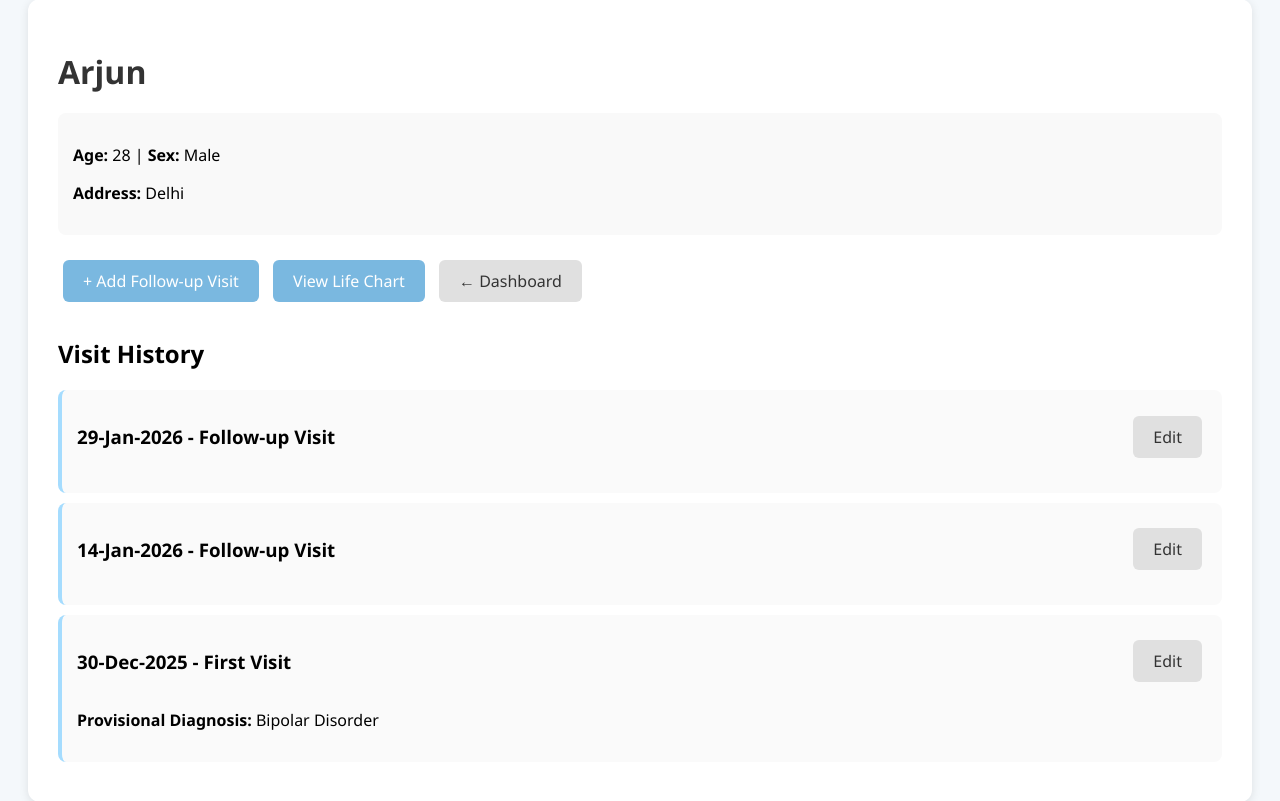
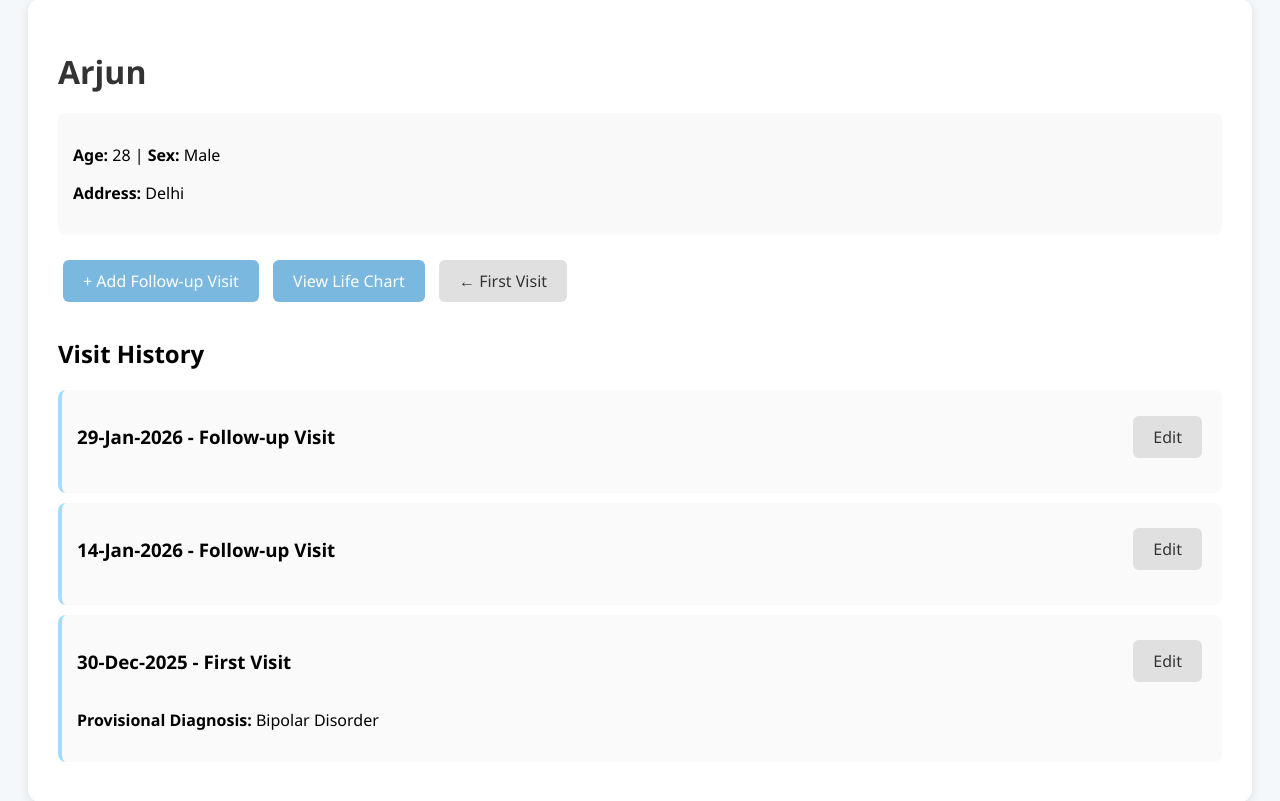
Before and after one commit to Kesava1995/PsycheLifeAppDemo, a Flask app: page /patient/1 in a window 1280 px wide. Shown: the part 29-830 px from the top of the page. Run offline with Flask 3, Linux system fonts and the light colour scheme; the visitor is signed in with stand-in values (Sample User, id 1).

Commit message:
180226-3

```diff
--- a/app.py
+++ b/app.py
@@ -107,9 +107,9 @@ def init_db():
 def landing():
     """Landing page - Facebook-style login/signup."""
     if 'logged_in' in session and session.get('logged_in'):
-        return redirect(url_for('dashboard'))
+        return redirect(url_for('first_visit'))
     if 'guest' in session:
-        return redirect(url_for('dashboard'))
+        return redirect(url_for('first_visit'))
     return render_template('landing.html')
 
 
@@ -133,7 +133,7 @@ def login():
             if doc:
                 session['doctor_id'] = doc.id
             flash('Login successful!', 'success')
-            return redirect(url_for('dashboard'))
+            return redirect(url_for('first_visit'))
 
         # Check database for doctor
         doctor = Doctor.query.filter_by(email=email).first()
@@ -145,7 +145,7 @@ def login():
                 session['doctor_id'] = doctor.id
                 session['role'] = 'doctor'
                 flash('Login successful!', 'success')
-                return redirect(url_for('dashboard'))
+                return redirect(url_for('first_visit'))
 
         flash('Invalid credentials. Please try again.', 'error')
         return redirect(url_for('landing'))
@@ -274,7 +274,7 @@ tent experience.
 
     # 2. Handle GET (Legacy / Fallback)
     # If someone tries to access /guest/lifechart directly without posting data
-    return redirect(url_for('dashboard'))
+    return redirect(url_for('first_visit'))
 @app.route('/signup', methods=['GET', 'POST'])
 def signup():
     """Doctor registration."""
@@ -332,7 +332,7 @@ def profile():
     doctor = Doctor.query.get(session.get('doctor_id'))
     if not doctor:
         flash('Doctor not found.', 'error')
-        return redirect(url_for('dashboard'))
+        return redirect(url_for('first_visit'))
 
     if request.method == 'POST':
         doctor.full_name = request.form.get('full_name', '').strip()
@@ -357,7 +357,7 @@ def profile():
 
         db.session.commit()
         flash('Profile updated successfully!', 'success')
-        return redirect(url_for('dashboard'))
+        return redirect(url_for('first_visit'))
 
     return render_template('profile.html', doctor=doctor)
 
@@ -365,10 +365,16 @@ def profile():
 # Root route is now handled by landing()
 
 
-@app.route('/dashboard', methods=['GET', 'POST'])
+@app.route('/dashboard')
+def dashboard_redirect():
+    """Redirect old dashboard URL to first_visit."""
+    return redirect(url_for('first_visit'))
+
+
+@app.route('/first_visit', methods=['GET', 'POST'])
 @login_required
-def dashboard():
-    """Dashboard - New Patient & First Visit creation."""
+def first_visit():
+    """First Visit - New Patient & First Visit creation."""
     # No fallback to admin: if there's no doctor_id, the user shouldn't be here.
     doc_id = session.get('doctor_id')
     doctor = Doctor.query.get(doc_id) if doc_id is not None else None
@@ -388,7 +394,7 @@ def dashboard():
 
         if not all([patient_name, age, sex, visit_date_str]):
             flash('Please fill in all required fields.', 'error')
-            return redirect(url_for('dashboard'))
+            return redirect(url_for('first_visit'))
 
         visit_date = parse_date(visit_date_str) or date.today()
 
@@ -449,7 +455,7 @@ def dashboard():
         else:
             return redirect(url_for('patient_detail', patient_id=patient.id))
 
-    # GET request - show dashboard (patients scoped to logged-in doctor only)
+    # GET request - show first visit (patients scoped to logged-in doctor only)
     is_guest = session.get('role') == 'guest'
     patients = []
     if not is_guest and doctor:
@@ -457,7 +463,7 @@ def dashboard():
 
     today = date.today()
 
-    return render_template('dashboard.html', patients=patients, today=today, is_guest=is_guest, doctor=doctor)
+    return render_template('first_visit.html', patients=patients, today=today, is_guest=is_guest, doctor=doctor)
 
 
 @app.route('/guest/lifechart_proxy', methods=['POST'])
@@ -1671,7 +1677,7 @@ def start_guest():
     session['role'] = 'guest'
     session['guest_first_visit'] = True
     flash('Guest mode enabled. Data will not be saved.', 'info')
-    return redirect(url_for('dashboard'))
+    return redirect(url_for('first_visit'))
 
 @app.route('/guest/first_visit')
 def guest_first_visit():
--- a/templates/add_visit.html
+++ b/templates/add_visit.html
@@ -17,7 +17,7 @@
         .subsection-header { display: flex; align-items: center; gap: 10px; margin-bottom: 8px; margin-top: 15px; }
         .subsection-title { font-size: 0.9rem; font-weight: 700; color: #666; text-transform: uppercase; letter-spacing: 0.5px; }
         .entry-wrapper { border: 1px solid #eee; padding: 15px; margin-bottom: 10px; border-radius: 8px; background: #fafafa; position: relative; }
-        /* Update this class in dashboard.html, add_visit.html, and edit_visit.html */
+        /* Update this class in first_visit.html, add_visit.html, and edit_visit.html */
         .row-flex {
             display: flex;
             gap: 15px;
@@ -104,7 +104,7 @@
     <div class="app-container">
         <aside class="sidebar">
             <div style="font-weight:bold; margin-bottom:20px;">Dr. {{ doctor.full_name if doctor and doctor.full_name else 'Doctor' }}</div>
-            <a href="{{ url_for('dashboard') }}" style="text-decoration:none; color:#333;">🏠 Dashboard</a>
+            <a href="{{ url_for('first_visit') }}" style="text-decoration:none; color:#333;">🏠 First Visit</a>
             <a href="{{ url_for('patient_detail', patient_id=patient.id) }}" style="display:block; margin-top:10px; text-decoration:none; color:#333;">⬅️ Back</a>
         </aside>
 
--- a/templates/edit_visit.html
+++ b/templates/edit_visit.html
@@ -17,7 +17,7 @@
         .subsection-header { display: flex; align-items: center; gap: 10px; margin-bottom: 8px; margin-top: 15px; }
         .subsection-title { font-size: 0.9rem; font-weight: 700; color: #666; text-transform: uppercase; letter-spacing: 0.5px; }
         .entry-wrapper { border: 1px solid #eee; padding: 15px; margin-bottom: 10px; border-radius: 8px; background: #fafafa; position: relative; }
-        /* Update this class in dashboard.html, add_visit.html, and edit_visit.html */
+        /* Update this class in first_visit.html, add_visit.html, and edit_visit.html */
         .row-flex {
             display: flex;
             gap: 15px;
@@ -107,7 +107,7 @@
     <div class="app-container">
         <aside class="sidebar">
             <div style="font-weight:bold; margin-bottom:20px;">Dr. {{ doctor.full_name if doctor and doctor.full_name else 'Doctor' }}</div>
-            <a href="{{ url_for('dashboard') }}" style="text-decoration:none; color:#333;">🏠 Dashboard</a>
+            <a href="{{ url_for('first_visit') }}" style="text-decoration:none; color:#333;">🏠 First Visit</a>
             <a href="{{ url_for('patient_detail', patient_id=patient.id) }}" style="display:block; margin-top:10px; text-decoration:none; color:#333;">⬅️ Back</a>
         </aside>
 
--- a/templates/dashboard.html
+++ b/templates/first_visit.html
@@ -2,7 +2,7 @@
 <html lang="en">
 <head>
     <meta charset="UTF-8">
-    <title>Dashboard - Continuum Psychiatry</title>
+    <title>First Visit - Continuum Psychiatry</title>
     <style>
         :root { --primary-blue: #A5DCFE; --primary-dark: #7ab8e0; --bg-color: #f4f8fb; --sidebar-width: 280px; }
         * { box-sizing: border-box; margin: 0; padding: 0; font-family: 'Segoe UI', sans-serif; }
@@ -20,7 +20,7 @@
         .subsection-title { font-size: 0.9rem; font-weight: 700; color: #666; text-transform: uppercase; letter-spacing: 0.5px; }
 
         .entry-wrapper { border: 1px solid #eee; padding: 15px; margin-bottom: 10px; border-radius: 8px; background: #fafafa; position: relative; }
-        /* Update this class in dashboard.html, add_visit.html, and edit_visit.html */
+        /* Update this class in first_visit.html, add_visit.html, and edit_visit.html */
         .row-flex {
             display: flex;
             gap: 15px;
@@ -85,7 +85,7 @@
 
         <main class="main-content">
             <div class="visit-card">
-                <form method="POST" action="{{ url_for('dashboard') }}" id="visitForm">
+                <form method="POST" action="{{ url_for('first_visit') }}" id="visitForm">
                     <h2 style="margin-bottom: 20px;">New Registration</h2>
                     <div class="section-header" style="margin-top: 0;"><span class="section-title">Socio-Demographic details</span></div>
 
--- a/templates/guest_first_visit.html
+++ b/templates/guest_first_visit.html
@@ -14,7 +14,7 @@
 
 <hr>
 
-<form method="post" action="{{ url_for('dashboard') }}">
+<form method="post" action="{{ url_for('first_visit') }}">
     <button type="submit" name="workflow" value="prescription">
         Prescription Only
     </button>
--- a/templates/life_chart.html
+++ b/templates/life_chart.html
@@ -221,7 +221,7 @@
 <div class="sidebar">
     <div class="nav-row">
         {% if not guest %}
-            <a href="{{ url_for('dashboard') }}">← Dashboard</a>
+            <a href="{{ url_for('first_visit') }}">← First Visit</a>
             <a href="{{ url_for('logout') }}" style="color: red;">Logout</a>
         {% else %}
             <span style="font-weight: 600; color: #555;">Guest View</span>
--- a/templates/life_chart_old.html
+++ b/templates/life_chart_old.html
@@ -61,7 +61,7 @@
 
     <div class="sidebar">
         <div class="nav-row">
-            <a href="{{ url_for('dashboard') }}">← Dashboard</a>
+            <a href="{{ url_for('first_visit') }}">← Dashboard</a>
             <a href="{{ url_for('logout') }}" style="color: red;">Logout</a>
         </div>
 
--- a/templates/life_chart_old_2.html
+++ b/templates/life_chart_old_2.html
@@ -61,7 +61,7 @@
 
     <div class="sidebar">
         <div class="nav-row">
-            <a href="{{ url_for('dashboard') }}">← Dashboard</a>
+            <a href="{{ url_for('first_visit') }}">← Dashboard</a>
             <a href="{{ url_for('logout') }}" style="color: red;">Logout</a>
         </div>
 
--- a/templates/patient_detail.html
+++ b/templates/patient_detail.html
@@ -27,7 +27,7 @@
         <div>
             <a href="{{ url_for('add_visit', patient_id=patient.id) }}" class="btn btn-primary">+ Add Follow-up Visit</a>
             <a href="{{ url_for('life_chart', patient_id=patient.id) }}" class="btn btn-primary">View Life Chart</a>
-            <a href="{{ url_for('dashboard') }}" class="btn btn-secondary">← Dashboard</a>
+            <a href="{{ url_for('first_visit') }}" class="btn btn-secondary">← First Visit</a>
         </div>
         <div class="visits-list">
             <h2>Visit History</h2>
--- a/templates/preview_prescription.html
+++ b/templates/preview_prescription.html
@@ -80,7 +80,7 @@
 <body>
 
     <div class="action-bar">
-        <a href="{{ url_for('dashboard') }}" class="btn btn-secondary">← Back to Dashboard</a>
+        <a href="{{ url_for('first_visit') }}" class="btn btn-secondary">← Back to First Visit</a>
         <button onclick="window.print()" class="btn btn-primary">🖨 Print / Save as PDF</button>
     </div>
 
--- a/templates/profile.html
+++ b/templates/profile.html
@@ -86,7 +86,7 @@
             </div>
 
             <div style="margin-top: 30px; display: flex; gap: 10px;">
-                <a href="{{ url_for('dashboard') }}" class="btn btn-secondary" style="text-decoration: none; display: inline-block;">Cancel</a>
+                <a href="{{ url_for('first_visit') }}" class="btn btn-secondary" style="text-decoration: none; display: inline-block;">Cancel</a>
                 <button type="submit" class="btn">Save Settings</button>
             </div>
         </form>
```
